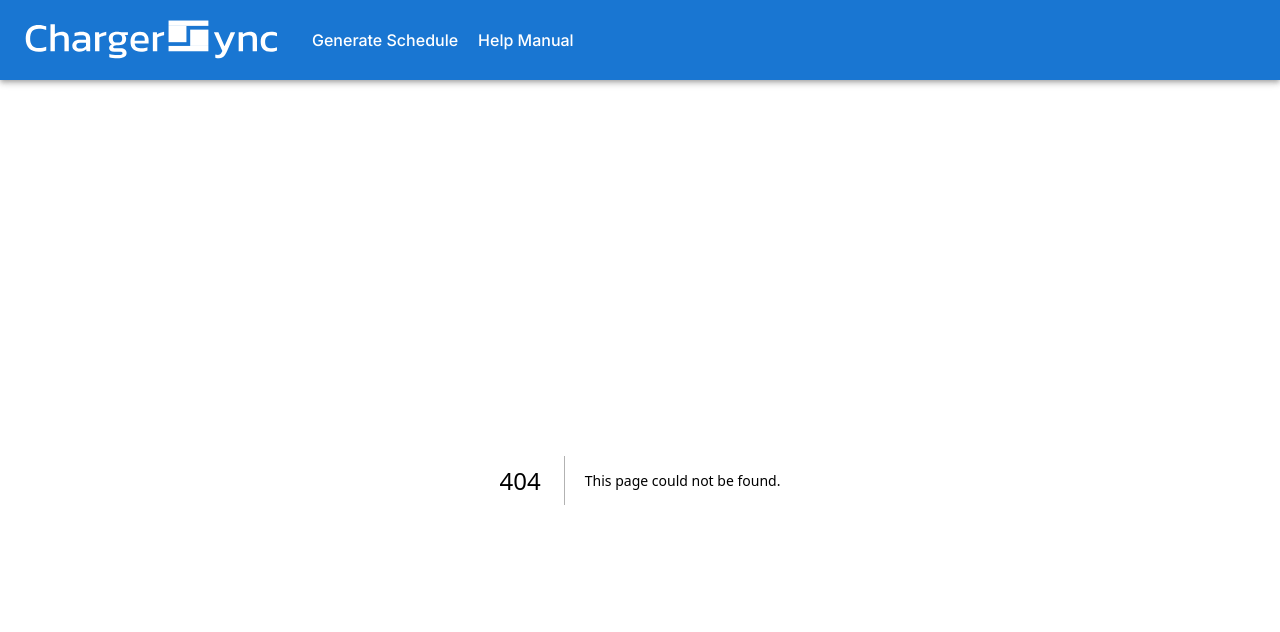
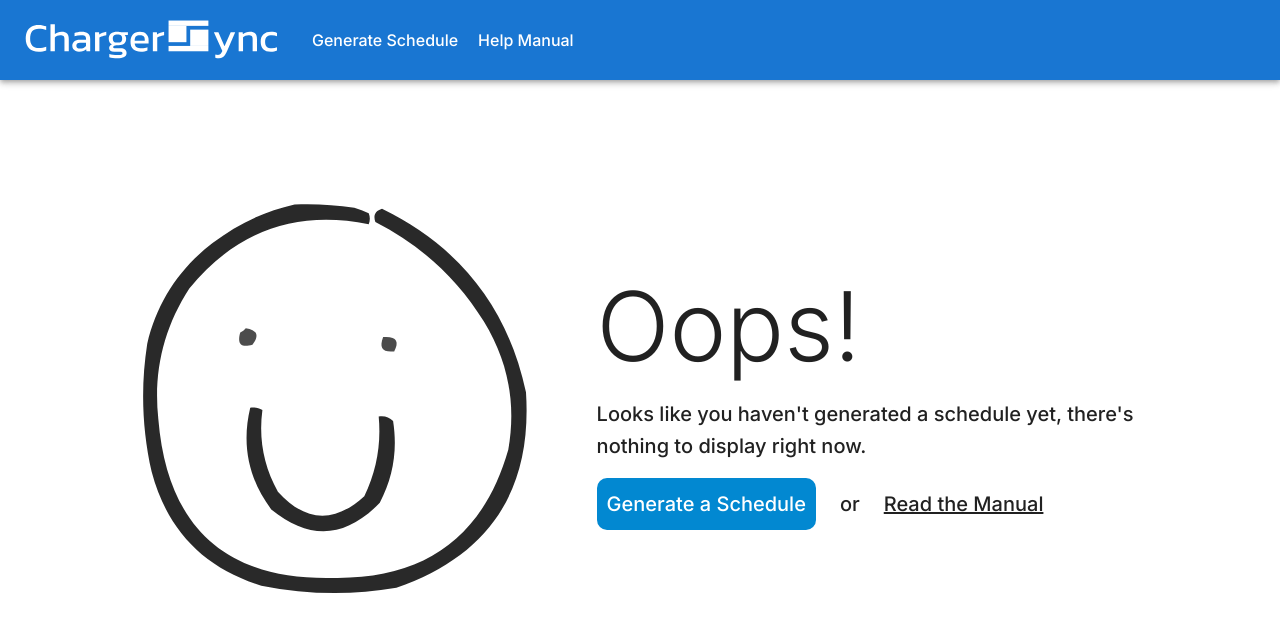
Before and after one commit to BSSD-Technologies/ChargerSync, a Next.js app in the folder frontend/: page /error in a window 1280 px wide. Before the commit this address had no page. Shown: the top 632 px of the page. Built offline with nearby package versions, Linux system fonts and the light colour scheme.

Commit message:
Error page created, looks kinda cool imo

```diff
--- /dev/null
+++ b/frontend/src/app/error/page.tsx
@@ -0,0 +1,55 @@
+"use client";
+
+import {
+  Button,
+  Container,
+  Stack,
+  Typography,
+  useMediaQuery,
+} from "@mui/material";
+import Image from "next/image";
+import WhiteSmiley from "@/app/_assets/error-img-white.svg";
+import BlackSmiley from "@/app/_assets/error-img-black.svg";
+import Link from "next/link";
+
+export default function Error() {
+  // Get system preference for dark/light mode
+  const prefersDarkMode = useMediaQuery("(prefers-color-scheme: dark)");
+
+  return (
+    <Container
+      sx={{
+        display: "flex",
+        height: "80vh",
+        justifyContent: "center",
+        alignItems: "center",
+      }}
+    >
+      <Stack direction={{ sm: "column", md: "row" }} spacing={5} alignItems={"center"}>
+        <Image
+          src={prefersDarkMode ? WhiteSmiley : BlackSmiley}
+          alt={"Error Smiley Face"}
+          style={{ width: "60%", height: "100%", objectFit: "cover" }}
+        />
+        <Stack spacing={2} alignItems={{sm: "center", md: "start"}}>
+          <Typography variant="h1">Oops!</Typography>
+          <Typography variant="h6">
+            Looks like you haven&apos;t generated a schedule yet, there&apos;s
+            nothing to display right now.
+          </Typography>
+          <Stack direction={"row"} spacing={3} alignItems={"center"}>
+            <Link passHref href="/input-data">
+              <Button variant="contained" color="info">
+                <Typography variant="h6" noWrap>Generate a Schedule</Typography>
+              </Button>
+            </Link>
+            <Typography variant="h6">or</Typography>
+            <Link passHref href="/help">
+              <Typography variant="h6" sx={{textDecoration: "underline"}}>Read the Manual</Typography>
+            </Link>
+          </Stack>
+        </Stack>
+      </Stack>
+    </Container>
+  );
+}
```
Also changed, not shown: frontend/src/app/_assets/error-img-black.svg (added), frontend/src/app/_assets/error-img-white.svg (added).
